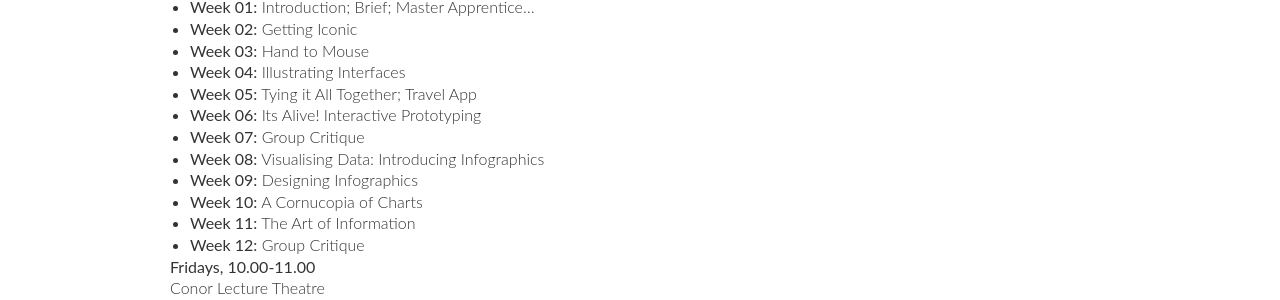
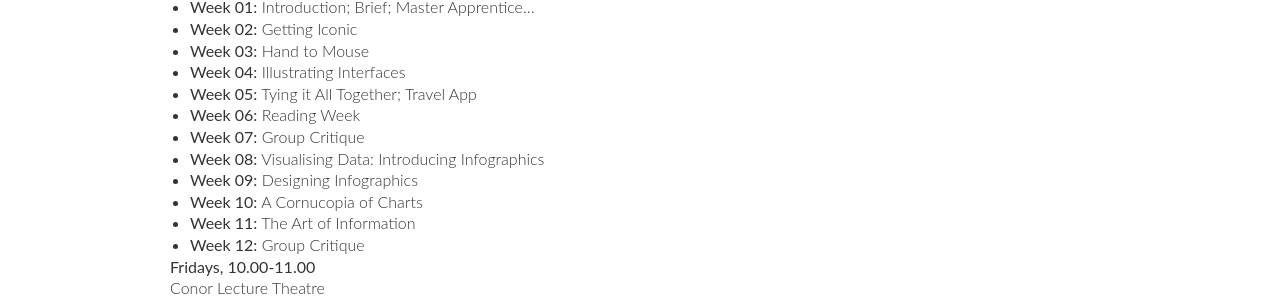
Before and after one commit to ixdbelfast/ixdbelfast.github.io, a Jekyll site: the page built from modules/IXD104/IXD104.md, in a window 1280 px wide and 900 px high, scrolled down 881 px. Shown: the part 155-455 px from the top of the window. Built offline with Jekyll 4.4.1, drawn with Linux system fonts in a browser that asks for light colours; our own code applies the rules of GitHub Pages for plain Markdown files.

Commit message:
Reading week

```diff
--- a/modules/IXD104/IXD104.md
+++ b/modules/IXD104/IXD104.md
@@ -21,7 +21,7 @@ Overview
 + __Week 03:__ Hand to Mouse
 + __Week 04:__ Illustrating Interfaces
 + __Week 05:__ Tying it All Together; Travel App
-+ __Week 06:__ Its Alive! Interactive Prototyping
++ __Week 06:__ Reading Week
 + __Week 07:__ Group Critique
 + __Week 08:__ Visualising Data: Introducing Infographics
 + __Week 09:__ Designing Infographics
```
Also changed, not shown: modules/IXD104/Module-IXD104-DES107-Deliverable-Breakdown.md (+2 -0 lines).
